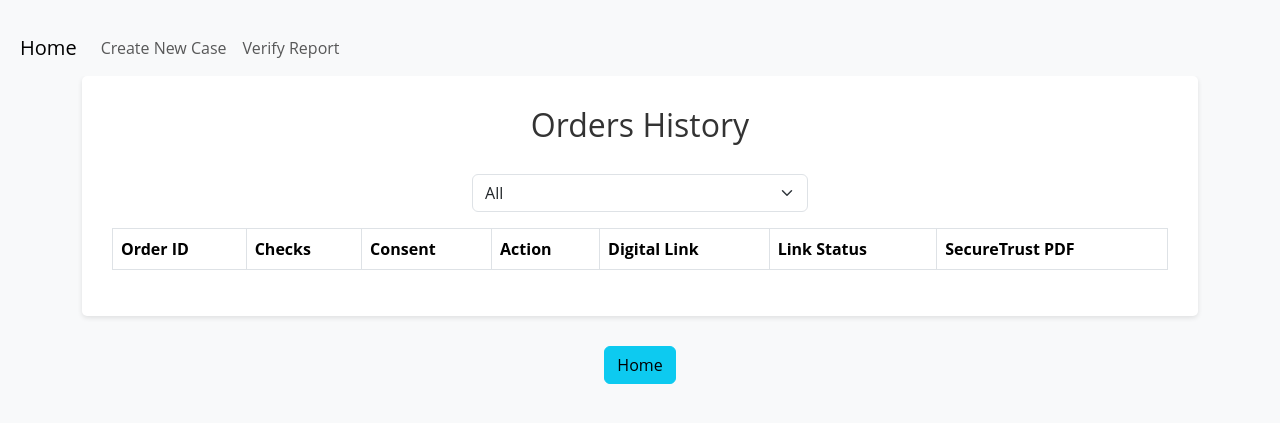
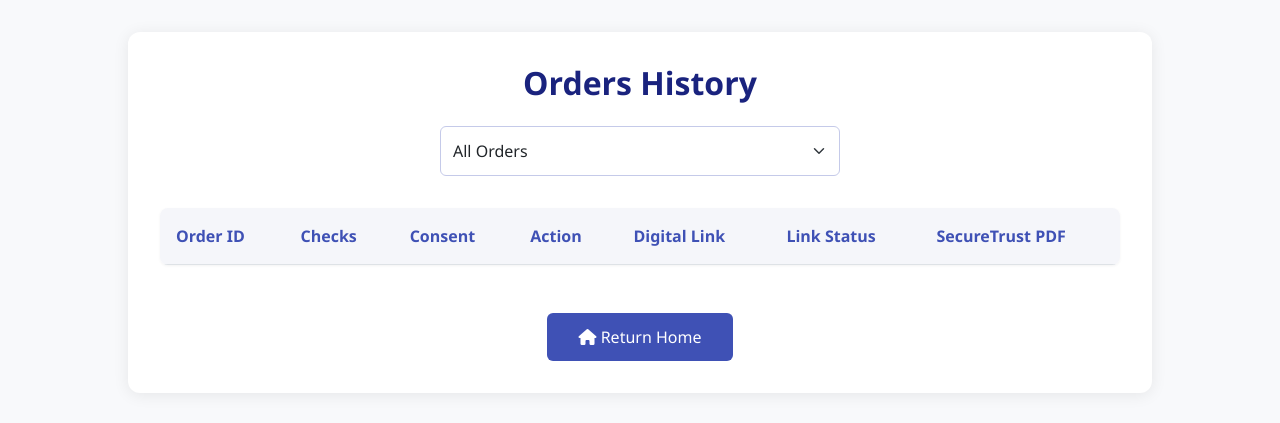
Before and after one commit to Grajesh-Chandra/python-demo, a Python web app: template app/templates/orders.html in a window 1280 px wide. Shown: the top 423 px of the page. Run offline with Jinja, Linux system fonts and the light colour scheme; the template is opened without the code that fills it, so the values that code supplies are empty; some libraries are stand-ins or nearby versions.

Commit message:
updated order page with new style

```diff
--- a/app/templates/orders.html
+++ b/app/templates/orders.html
@@ -11,109 +11,162 @@
     <link
       rel="stylesheet"
       href="https://cdnjs.cloudflare.com/ajax/libs/font-awesome/6.0.0/css/all.min.css"
-      integrity="sha512-9usAa10IRO0HhonpyAIVpjrylPvoDwiPUiKdWk5t3PyolY1cOd4DSE0Ga+ri4AuTroPR5aQvXU9xC6qOPnzFeg=="
-      crossorigin="anonymous"
-      referrerpolicy="no-referrer"
     />
     <style>
       body {
-        font-family: "Open Sans", sans-serif;
-        background-color: #f8f9fa;
-        margin: 20px;
+        background-color: #f8f9fb;
+        font-family: "Segoe UI", system-ui, sans-serif;
       }
-      .container {
-        max-width: 90%;
-        margin: 0 auto;
-        background-color: #fff;
-        padding: 30px;
-        border-radius: 5px;
-        box-shadow: 0 2px 5px rgba(0, 0, 0, 0.1);
+
+      .validation-container {
+        width: 80vw;
+        max-width: 1200px;
+        min-width: 400px;
+        margin: 2rem auto;
+        padding: 2rem;
+        background: white;
+        border-radius: 12px;
+        box-shadow: 0 2px 16px rgba(0, 0, 0, 0.08);
       }
+
+      @media (max-width: 768px) {
+        .validation-container {
+          width: 95vw;
+          min-width: unset;
+          padding: 1.5rem;
+        }
+      }
+
       h2 {
-        color: #333;
+        color: #1a237e;
+        font-weight: 600;
+        margin-bottom: 1.5rem;
         text-align: center;
-        margin-bottom: 30px;
       }
-      th,
-      td {
-        text-align: left;
-        padding: 10px;
-        border-bottom: 1px solid #ddd;
+
+      .table {
+        margin-top: 1.5rem;
+        border-radius: 8px;
+        overflow: hidden;
+        box-shadow: 0 1px 3px rgba(0, 0, 0, 0.05);
       }
-      th {
-        background-color: #f2f2f2;
+
+      .table th {
+        background-color: #f5f6fa;
+        color: #3f51b5;
+        font-weight: 600;
+        padding: 1rem;
       }
-      tr:hover {
-        background-color: #f5f5f5;
+
+      .table td {
+        padding: 1rem;
+        vertical-align: middle;
+        color: #444;
       }
+
+      .pdf-icon {
+        color: #3f51b5;
+        cursor: pointer;
+        transition: color 0.2s ease;
+      }
+
+      .pdf-icon:hover {
+        color: #303f9f;
+      }
+
+      .pdf-icon.greyed-out {
+        color: #ccc;
+        cursor: default;
+      }
+
+      .status-badge {
+        padding: 0.25rem 0.75rem;
+        border-radius: 12px;
+        font-size: 0.85rem;
+        font-weight: 500;
+      }
+
+      .status-pending {
+        background-color: #fff3e0;
+        color: #ef6c00;
+      }
+
+      .status-completed {
+        background-color: #e8f5e9;
+        color: #2e7d32;
+      }
+
+      .filter-container {
+        max-width: 400px;
+        margin: 0 auto 2rem auto;
+      }
+
+      .form-select {
+        border-radius: 6px;
+        border-color: #c5cae9;
+        padding: 0.75rem;
+      }
+
+      .form-select:focus {
+        border-color: #3f51b5;
+        box-shadow: 0 0 0 2px rgba(63, 81, 181, 0.2);
+      }
+
       .no-orders {
         text-align: center;
-        font-style: italic;
-        color: #777;
-        padding: 20px;
+        padding: 2rem;
+        color: #666;
+        font-size: 1.1rem;
       }
-      .pdf-icon {
-        font-size: 1.5em;
-        color: #dc3545;
-        cursor: pointer;
+
+      .home-button {
+        background: #3f51b5;
+        color: white;
+        border: none;
+        padding: 0.75rem 2rem;
+        border-radius: 6px;
+        font-weight: 500;
+        transition: all 0.2s ease;
+        margin-top: 2rem;
       }
-      .pdf-icon.greyed-out {
-        color: #ccc; /* Greyed-out color */
-        cursor: default; /* Remove pointer */
+
+      .home-button:hover {
+        background: #303f9f;
+        transform: translateY(-1px);
       }
-      .checks-column {
-        max-width: 300px; /* Adjust the width as needed */
-        white-space: normal;
-        word-wrap: break-word;
+      .digital-link-cell {
+        white-space: nowrap;
+        max-width: 200px;
+        overflow: hidden;
+        text-overflow: ellipsis;
       }
-      .home-button-container {
-        text-align: center;
-        margin-top: 30px; /* Increased margin-top for more gap */
-        margin-bottom: 20px;
+
+      .digital-link-cell a {
+        color: #3f51b5;
+        text-decoration: none;
+        font-weight: 500;
+        transition: color 0.2s ease;
       }
-      .pdf-icon.greyed-out {
-        color: #ccc; /* Greyed-out color */
-        cursor: default; /* Remove pointer */
+
+      .digital-link-cell a:hover {
+        color: #303f9f;
+        text-decoration: underline;
       }
     </style>
   </head>
   <body>
-    <nav class="navbar navbar-expand-lg navbar-light bg-light">
-      <a class="navbar-brand" href="/">Home</a>
-      <button
-        class="navbar-toggler"
-        type="button"
-        data-toggle="collapse"
-        data-target="#navbarNav"
-        aria-controls="navbarNav"
-        aria-expanded="false"
-        aria-label="Toggle navigation"
-      >
-        <span class="navbar-toggler-icon"></span>
-      </button>
-      <div class="collapse navbar-collapse" id="navbarNav">
-        <ul class="navbar-nav">
-          <li class="nav-item">
-            <a class="nav-link" href="/create-case">Create New Case</a>
-          </li>
-          <li class="nav-item active">
-            <a class="nav-link" href="/verify">Verify Report</a>
-          </li>
-        </ul>
+    <div class="validation-container">
+      <h2>Orders History</h2>
+
+      <div class="filter-container">
+        <select class="form-select" id="orderStatusFilter">
+          <option value="all">All Orders</option>
+          <option value="pending">Pending Orders</option>
+          <option value="completed">Completed Orders</option>
+        </select>
       </div>
-    </nav>
-    <div class="container">
-      <h2>Orders History</h2>
-      <div class="row mb-3">
-        <div class="col-md-4 offset-md-4">
-          <select class="form-select" id="orderStatusFilter">
-            <option value="all">All</option>
-            <option value="pending">Pending</option>
-            <option value="completed">Completed</option>
-          </select>
-        </div>
-      </div>
-      <table class="table table-bordered" id="ordersTable">
+
+      <table class="table" id="ordersTable">
         <thead>
           <tr>
             <th>Order ID</th>
@@ -127,19 +180,14 @@
         </thead>
         <tbody id="ordersTableBody"></tbody>
       </table>
+
       <div class="no-orders" id="noOrdersMessage" style="display: none">
-        No orders found.
+        No orders found matching your criteria.
       </div>
-    </div>
-    <div class="home-button-container">
-      <div class="d-flex justify-content-center">
-        <button
-          type="button"
-          class="btn btn-info"
-          id="homeButton"
-          onclick="window.location.href='/'"
-        >
-          Home
+
+      <div class="text-center">
+        <button class="home-button" onclick="window.location.href='/'">
+          <i class="fas fa-home"></i> Return Home
         </button>
       </div>
     </div>
@@ -150,7 +198,6 @@
         const noOrdersMessage = document.getElementById("noOrdersMessage");
         const ordersTable = document.getElementById("ordersTable");
 
-        // Clear existing rows
         tableBody.innerHTML = "";
 
         if (orders.length === 0) {
@@ -164,28 +211,27 @@
 
         orders.forEach((order) => {
           const row = tableBody.insertRow();
+
+          // Order ID
           const orderIdCell = row.insertCell();
+          orderIdCell.textContent = order.orderId;
+
+          // Checks
           const checksCell = row.insertCell();
+          checksCell.textContent = order.checks.join(", ");
+          checksCell.style.whiteSpace = "normal";
+
+          // Consent
           const consentCell = row.insertCell();
-          const actionCell = row.insertCell();
-          const digitalLinkCell = row.insertCell();
-          const linkStatusCell = row.insertCell();
-          const secureTrustCell = row.insertCell();
-
-          orderIdCell.textContent = order.orderId;
-          checksCell.textContent = order.checks.join(", ");
-          checksCell.classList.add("checks-column");
-          checksCell.style.whiteSpace = "normal";
           consentCell.textContent = order.consent ? "Yes" : "No";
 
+          // Action
+          const actionCell = row.insertCell();
           const pdfIcon = document.createElement("i");
           pdfIcon.classList.add("fas", "fa-file-pdf", "pdf-icon");
           pdfIcon.title = "View PDF";
 
-          if (
-            order.issuanceState &&
-            order.issuanceState.status === "VC_CLAIMED"
-          ) {
+          if (order.issuanceState?.status === "VC_CLAIMED") {
             pdfIcon.classList.add("greyed-out");
             pdfIcon.title = "Claimed";
           } else {
@@ -195,31 +241,44 @@
           }
           actionCell.appendChild(pdfIcon);
 
+          // Digital Link
+          const digitalLinkCell = row.insertCell();
+          digitalLinkCell.classList.add("digital-link-cell");
           const link = document.createElement("a");
           link.href = order.issuanceResponse.vaultLink;
           link.textContent = "View Link";
           link.target = "_blank";
+          link.style.color = "#3f51b5";
+          link.style.textDecoration = "none";
+          link.style.fontWeight = "500";
           digitalLinkCell.appendChild(link);
 
-          linkStatusCell.textContent = order.issuanceState.status;
+          // Link Status
+          const linkStatusCell = row.insertCell();
+          const statusBadge = document.createElement("span");
+          statusBadge.className = `status-badge ${
+            order.issuanceState.status === "VC_CLAIMED"
+              ? "status-completed"
+              : "status-pending"
+          }`;
+          statusBadge.textContent = order.issuanceState.status;
+          linkStatusCell.appendChild(statusBadge);
 
+          // SecureTrust PDF
+          const secureTrustCell = row.insertCell();
           const secureTrustIcon = document.createElement("i");
           secureTrustIcon.classList.add("fas", "fa-file-pdf", "pdf-icon");
           secureTrustIcon.title = "SecureTrust Verified";
 
-          if (
-            order.issuanceState &&
-            order.issuanceState.status === "VC_CLAIMED"
-          ) {
+          if (order.issuanceState?.status === "VC_CLAIMED") {
             secureTrustIcon.addEventListener("click", () => {
               window.open("/generate_secure_pdf/" + order.orderId, "_blank");
             });
-            secureTrustCell.appendChild(secureTrustIcon);
           } else {
             secureTrustIcon.classList.add("greyed-out");
             secureTrustIcon.title = "Not Claimed";
-            secureTrustCell.appendChild(secureTrustIcon);
           }
+          secureTrustCell.appendChild(secureTrustIcon);
         });
       }
 
@@ -230,23 +289,18 @@
         }
         fetch(url)
           .then((response) => response.json())
-          .then((orders) => {
-            populateTable(orders);
-          })
-          .catch((error) => {
-            console.error("Error fetching orders:", error);
-          });
+          .then((orders) => populateTable(orders))
+          .catch((error) => console.error("Error fetching orders:", error));
       }
 
-      // Initial load of all orders
+      // Initial load
       loadOrders("all");
 
-      // Add event listener for filter changes
+      // Filter change handler
       document
         .getElementById("orderStatusFilter")
         .addEventListener("change", function () {
-          const selectedFilter = this.value;
-          loadOrders(selectedFilter);
+          loadOrders(this.value);
         });
     </script>
 
```
